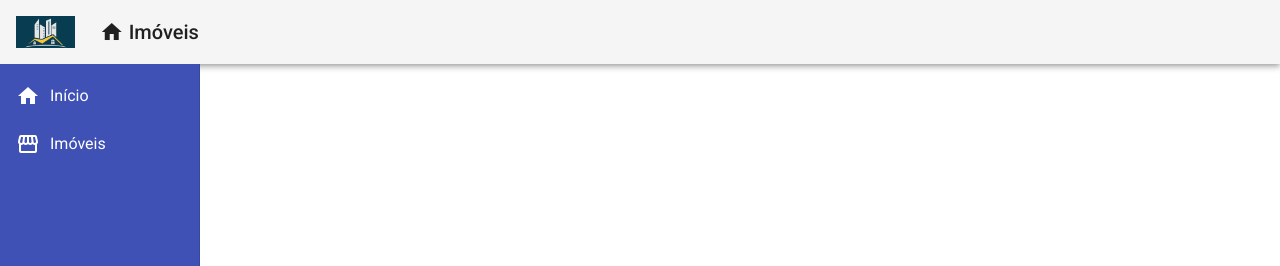
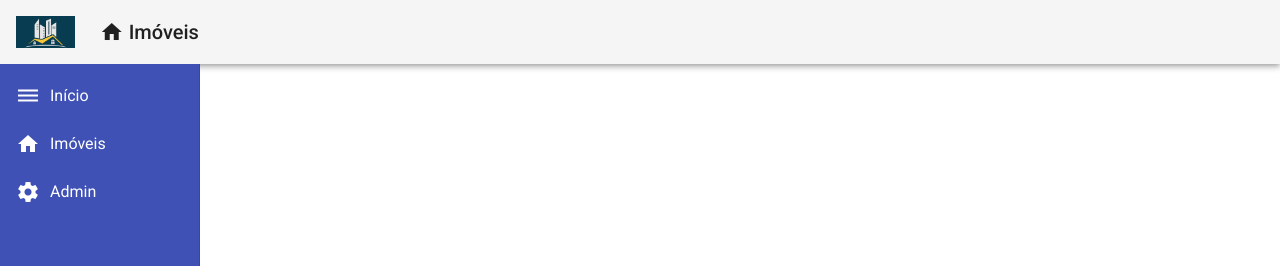
Before and after one commit to rogeriotadeudosreis/anuncio-version-02, an Angular app in the folder frontend/anuncio02/: page / in a window 1280 px wide. Shown: the top 266 px of the page. Built offline with nearby package versions, Linux system fonts and the light colour scheme.

Commit message:
incluído um item na navegação

```diff
--- a/frontend/anuncio02/src/app/components/nav/nav.component.html
+++ b/frontend/anuncio02/src/app/components/nav/nav.component.html
@@ -4,15 +4,21 @@
         <mat-nav-list class="nav-list">
             <a mat-list-item>
                 <i class="material-icons">
-                    home
+                    dehaze
                 </i>
                 Início
             </a>
             <a mat-list-item>
                 <i class="material-icons">
-                    storefront
+                    home
                 </i>
                 Imóveis
+            </a>
+            <a mat-list-item>
+                <i class="material-icons">
+                    settings
+                </i>
+                Admin
             </a>
         </mat-nav-list>
     </mat-sidenav>
```
